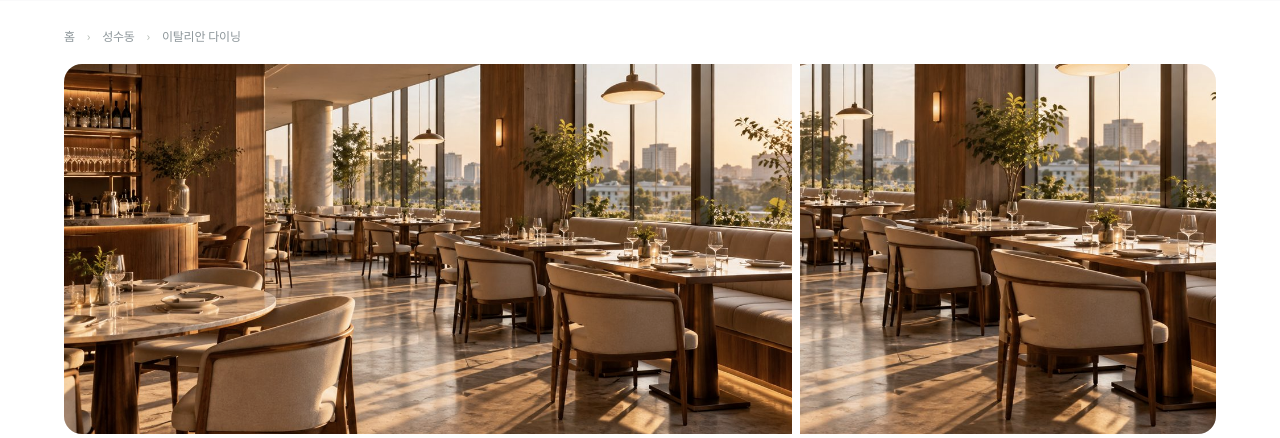
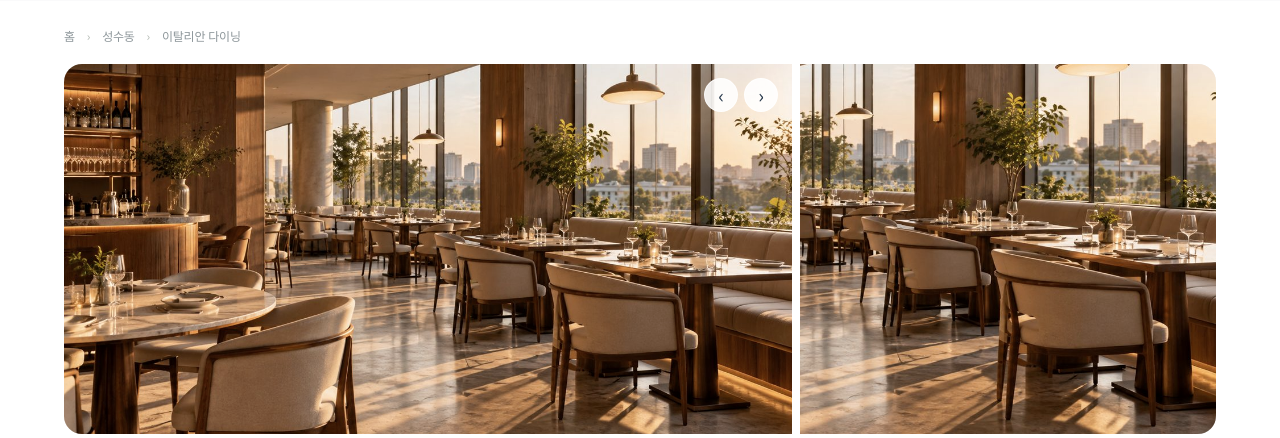
Before and after one commit to ACeoberON/barotable, a Spring Boot app: page / in a window 1280 px wide. Shown: the part 71-509 px from the top of the page. Run offline with Spring Boot 4, Linux system fonts and the light colour scheme; data that the repository does not hold is empty; database files in the repository are not loaded; some libraries are stand-ins or nearby versions.

Commit message:
매장 입장 화면: 매장 사진 넘기기(‹ › 버튼) 추가

```diff
--- /dev/null
+++ b/barotable-pagetest/src/main/resources/static/css/venue-photos.css
@@ -0,0 +1,3 @@
+/* HTML UI: 매장 사진 넘기기 */
+.venue-photo-large img,.venue-photo-small img{transition:opacity .18s ease}
+.venue-photo-large button:focus-visible{outline:2px solid #405a78;outline-offset:2px}
--- /dev/null
+++ b/barotable-pagetest/src/main/resources/static/js/venue-photos.js
@@ -0,0 +1,12 @@
+/* HTML UI: 매장 대표 사진을 ‹ › 버튼으로 넘긴다 */
+(()=>{
+ const grid=document.querySelector('.venue-photo-grid');if(!grid)return;
+ const main=grid.querySelector('.venue-photo-large'),small=grid.querySelector('.venue-photo-small');
+ const first=main&&main.querySelector('img'),second=small&&small.querySelector('img');if(!main||!first||!second)return;
+ const alt=second.cloneNode(true);alt.alt='매장 내부 사진';alt.style.cssText='position:absolute;inset:0;width:100%;height:100%;object-fit:cover;display:none';main.appendChild(alt);
+ main.style.position='relative';let current=0;
+ const controls=document.createElement('div');controls.style.cssText='position:absolute;right:14px;top:14px;display:flex;gap:6px;z-index:5';
+ controls.innerHTML='<button type="button" aria-label="이전 사진" style="width:34px;height:34px;border:1px solid #ffffffaa;border-radius:50%;background:#ffffffdf;font-size:19px;cursor:pointer">‹</button><button type="button" aria-label="다음 사진" style="width:34px;height:34px;border:1px solid #ffffffaa;border-radius:50%;background:#ffffffdf;font-size:19px;cursor:pointer">›</button>';main.appendChild(controls);
+ const show=n=>{current=(n+2)%2;first.style.display=current===0?'block':'none';alt.style.display='block';first.style.opacity=current===0?'1':'0';alt.style.opacity=current===1?'1':'0';};
+ controls.children[0].addEventListener('click',()=>show(current-1));controls.children[1].addEventListener('click',()=>show(current+1));show(0);
+})();
--- a/barotable-pagetest/src/main/resources/templates/index.html
+++ b/barotable-pagetest/src/main/resources/templates/index.html
@@ -10,6 +10,7 @@
   <link rel="stylesheet" href="../static/css/responsive.css?v=20261116a" th:href="@{/css/responsive.css}">
   <link rel="stylesheet" href="../static/css/ui.css?v=20261116a" th:href="@{/css/ui.css}">
   <link rel="stylesheet" href="../static/css/index.css?v=20261116a" th:href="@{/css/index.css}">
+  <link rel="stylesheet" href="../static/css/venue-photos.css?v=20261116a" th:href="@{/css/venue-photos.css}">
 </head>
 <!-- C-01 매장 소개와 빠른 예약 시작 -->
 <body data-depth="0" data-screen="index" th:data-server="true">
@@ -46,5 +47,6 @@
   <script src="../static/js/common.js?v=20261116a" th:src="@{/js/common.js}"></script>
   <script src="../static/js/member.js?v=20261116a" th:src="@{/js/member.js}"></script>
   <script src="../static/js/drag-scroll.js?v=20261116a" th:src="@{/js/drag-scroll.js}"></script>
+  <script src="../static/js/venue-photos.js?v=20261116a" th:src="@{/js/venue-photos.js}"></script>
 </body>
 </html>
```
